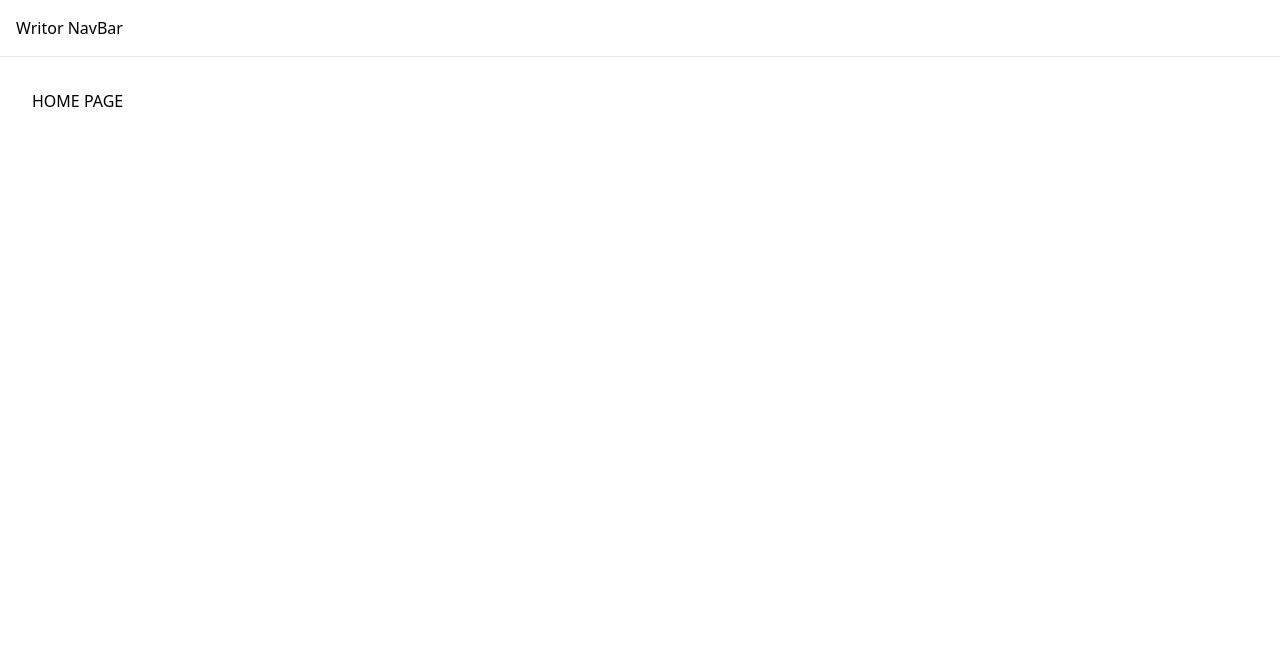
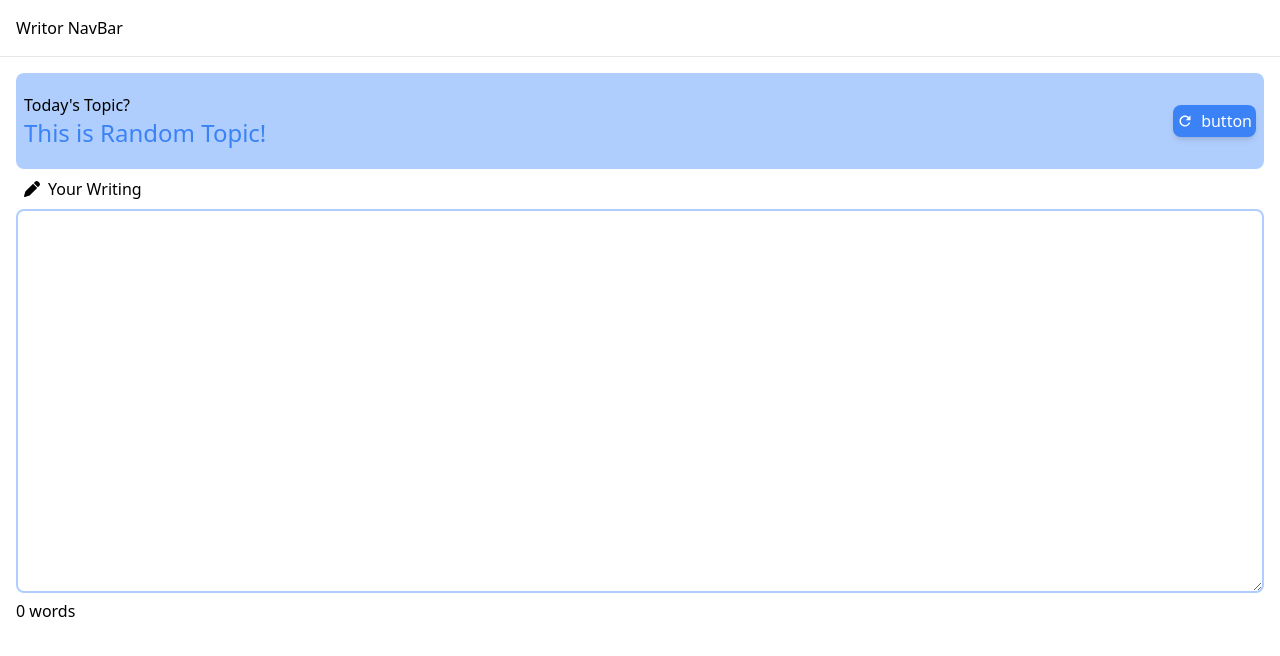
Before and after one commit to hayoung-selina-lee/WritorTutor, a React (Vite) app: page / in a window 1280 px wide. Shown: the top 656 px of the page. Built offline with nearby package versions, Linux system fonts and the light colour scheme.

Commit message:
add TopicCard component
add WritingEditor with word counter

update Tailwind primary color variants

```diff
--- a/package.json
+++ b/package.json
@@ -12,6 +12,7 @@
   "dependencies": {
     "react": "^19.2.5",
     "react-dom": "^19.2.5",
+    "react-icons": "^5.6.0",
     "react-router-dom": "^7.15.0"
   },
   "devDependencies": {
--- a/src/components/TopicCard.jsx
+++ b/src/components/TopicCard.jsx
@@ -0,0 +1,22 @@
+import { IoMdRefresh } from "react-icons/io";
+
+function TopicCard({ topic }) {
+  return (
+    <div className="">
+      <div className="rounded-lg bg-primary-light py-5">
+        <div className="flex flex-row justify-between items-center px-2 ">
+          <div className="flex flex-col">
+            <div className="">Today's Topic?</div>
+            <div className="text-primary font-medium text-2xl">{topic}</div>
+          </div>
+          <button className="flex items-center gap-2 p-1 text-white bg-primary shadow-md rounded-lg hover:bg-primary-dark">
+            <IoMdRefresh />
+            button
+          </button>
+        </div>
+      </div>
+    </div>
+  );
+}
+
+export default TopicCard;
--- a/src/components/WritingEditor.jsx
+++ b/src/components/WritingEditor.jsx
@@ -0,0 +1,26 @@
+import { useState } from "react";
+import { FaPen } from "react-icons/fa6";
+
+function WritingEditor() {
+  const [countWords, setCountWords] = useState(0);
+
+  return (
+    <div>
+      <div className="flex items-center gap-2 px-2 py-2">
+        <FaPen />
+        Your Writing
+      </div>
+
+      <textarea
+        className="p-2 border border-2 border-primary-light rounded-lg w-full h-96 focus:border-primary"
+        onChange={(e) => {
+          const trimmedInput = e.target.value.trim();
+          trimmedInput === "" ? setCountWords(0) : setCountWords(trimmedInput.split(/\s+/).length);
+        }}
+      />
+      <div>{countWords} words</div>
+    </div>
+  );
+}
+
+export default WritingEditor;
--- a/src/pages/HomePage.jsx
+++ b/src/pages/HomePage.jsx
@@ -1,5 +1,13 @@
+import TopicCard from "../components/TopicCard";
+import WritingEditor from "../components/WritingEditor";
+
 function HomePage() {
-  return <div className="p-8">HOME PAGE</div>;
+  return (
+    <div className="p-4 ">
+      <TopicCard topic="This is Random Topic!" />
+      <WritingEditor />
+    </div>
+  );
 }
 
 export default HomePage;
--- a/tailwind.config.js
+++ b/tailwind.config.js
@@ -4,7 +4,11 @@ export default {
   theme: {
     extend: {
       colors: {
-        primary: "#3B82F6",
+        primary: {
+          DEFAULT: "#3B82F6",
+          light: "#b0cefd",
+          dark: "#1c57b5",
+        },
         secondary: "#6366F1",
         accent: "#8B5CF6",
       },
```
Also changed, not shown: 1 other file (tests, documents, lock files or other folders).
